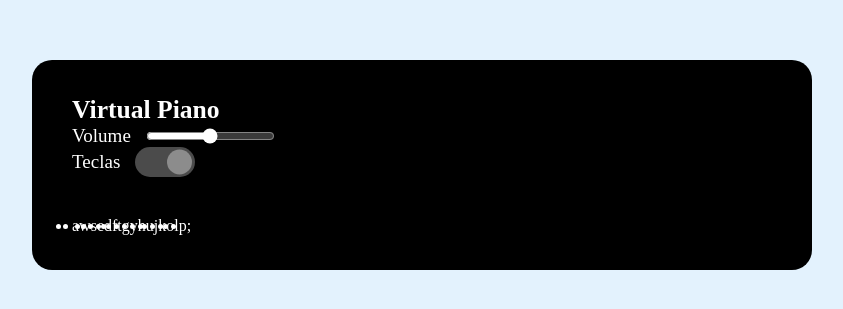
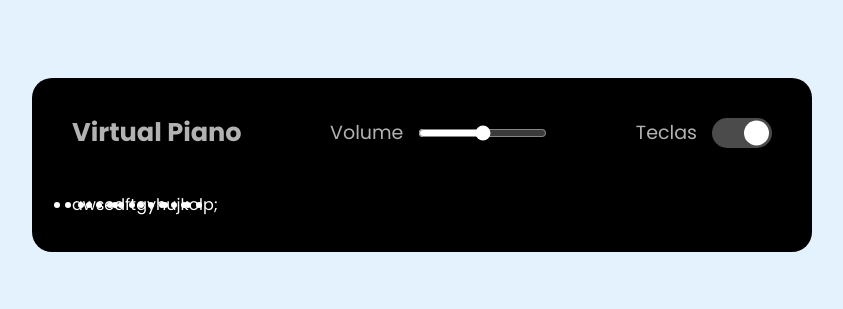
Before and after one commit to dhiegobalthazarsousa/piano-simulator, a plain HTML site: page index.html in a window 1280 px wide. Shown: the part 235-544 px from the top of the page, without its empty margins (218-1061 px from the left). Drawn offline with Linux system fonts and the light colour scheme.

Commit message:
estilizando o header

```diff
--- a/index.html
+++ b/index.html
@@ -3,9 +3,14 @@
 <head>
     <meta charset="UTF-8">
     <meta name="viewport" content="width=device-width, initial-scale=1.0">
-    <title>Piano simulator</title>
+    <title>Piano Simulator</title>
+    <!-- styles -->
     <link rel="stylesheet" href="./src/styles/reset.css">
     <link rel="stylesheet" href="./src/styles/main.css">
+    <!-- fonts -->
+    <link rel="preconnect" href="https://fonts.googleapis.com">
+    <link rel="preconnect" href="https://fonts.gstatic.com" crossorigin>
+    <link href="https://fonts.googleapis.com/css2?family=Poppins:wght@100;200;300;400;700&display=swap" rel="stylesheet">
 </head>
 <body>
     <div class="container">
--- a/src/styles/main.css
+++ b/src/styles/main.css
@@ -5,6 +5,7 @@ body{
     min-height: 100vh;
     background: #e3f2fd;
     color: #ffffff;
+    font-family: 'Poppins', sans-serif;
 }
 
 .container{
@@ -12,6 +13,13 @@ body{
     border-radius: 20px;
     padding: 35px 40px;
     background-color: #000000;
+}
+
+.container header{
+    color: #b2b2b2;
+    display: flex;
+    align-items: center;
+    justify-content: space-between;
 }
 
 header .column{
@@ -58,7 +66,7 @@ header h2 {
 
 .keys-check input:checked:before{
     left: 2rem;
-    background-color: #8c8c8c;
+    background-color: #ffffff;
 }
 
 .piano-keys{
```
